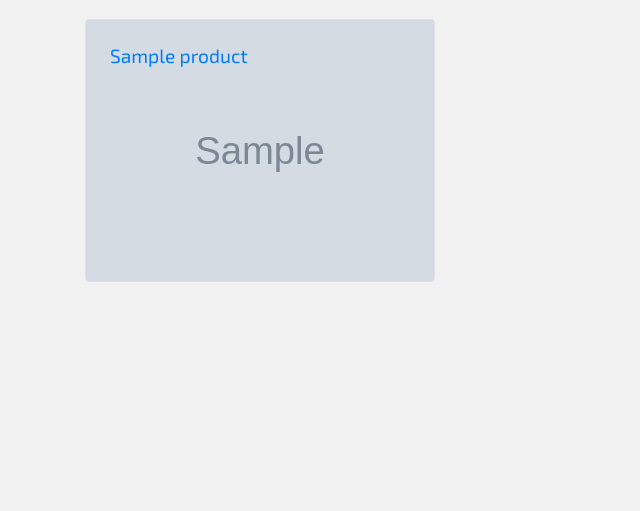
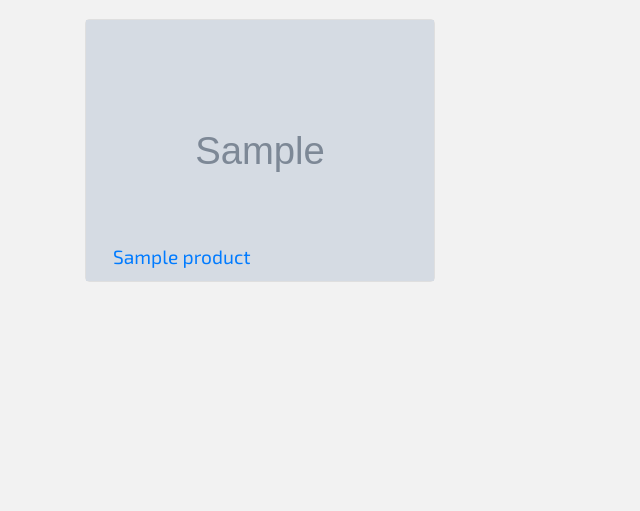
Before and after one commit to ey7/project-four, a Django app: page /products/ in a window 1280 px wide. Shown: the part 67-578 px from the top of the page, without its empty margins (0-640 px from the left). Run offline with Django 3.2, Linux system fonts and the light colour scheme; tables that the repository leaves empty hold one stand-in row (values such as "Sample post"); grey boxes marked "Sample" are stand-in pictures; some libraries are stand-ins or nearby versions.

Commit message:
added bootrap card title styling

```diff
--- a/static/css/style.css
+++ b/static/css/style.css
@@ -28,6 +28,15 @@ h1 {
 /* default h2 font size for smaller screens */
 h2 {
     font-size: 1.1rem;
+}
+
+/* card-title styling */
+.card-title {
+    bottom: 0;
+    margin-bottom: 10px;
+    margin-right: 10px;
+    position: absolute;
+    padding: 3px;
 }
 
 /* footer styling */
```
